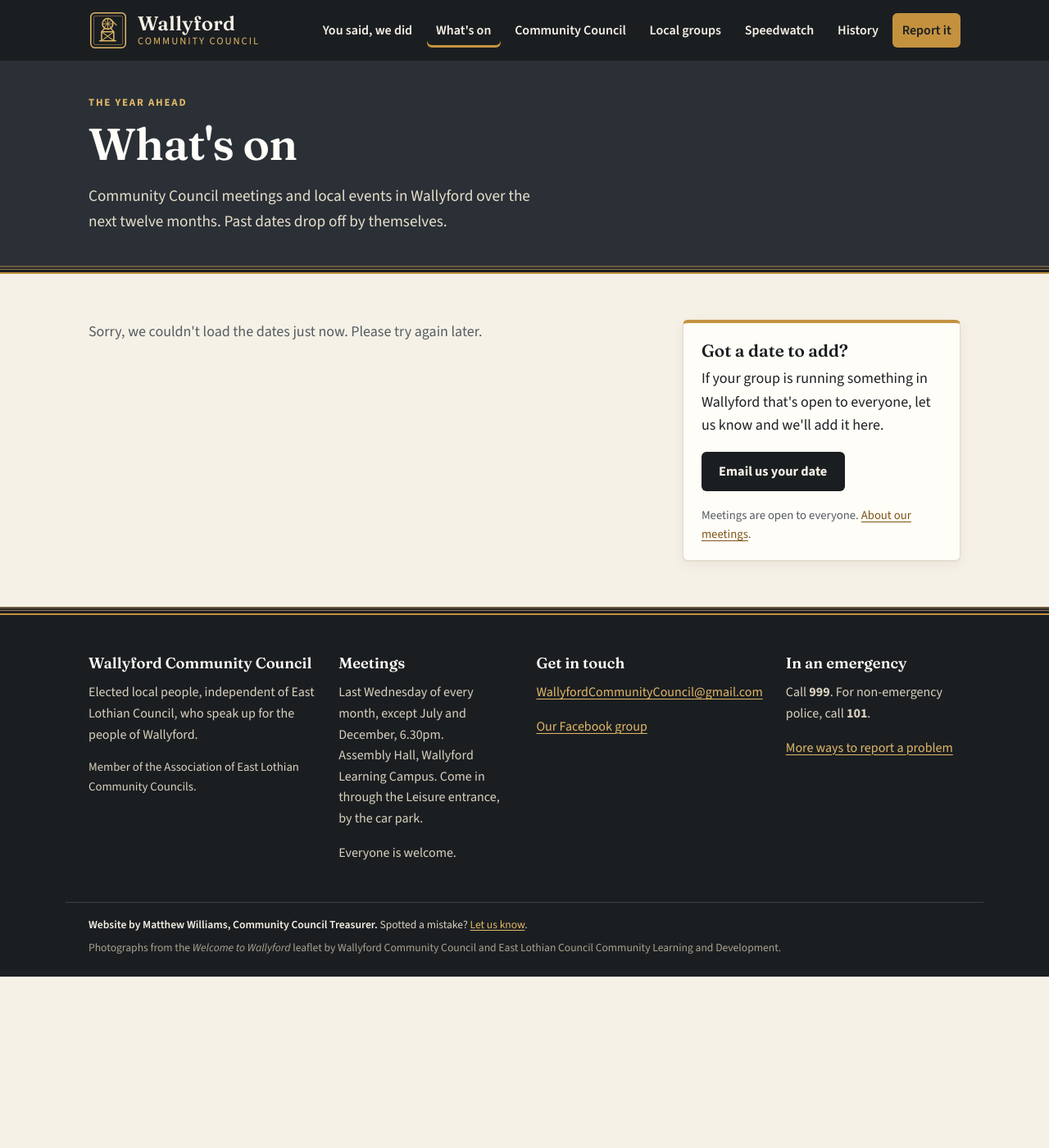
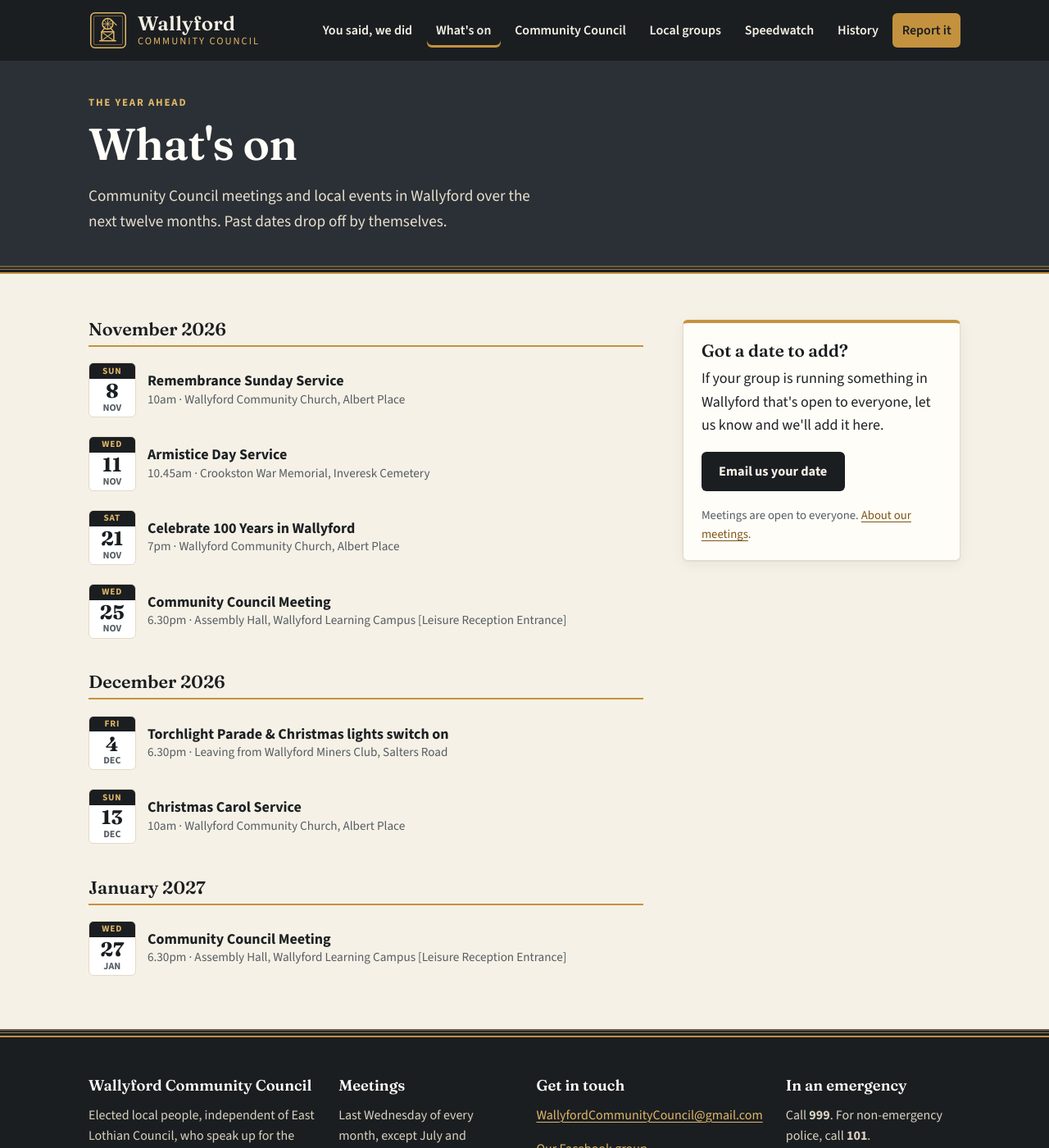
Before and after one commit to dochtie/wallyford-community-council, a Jekyll site: the page built from whats-on.html, in a window 1280 px wide and 1400 px high. Shown: the whole window at 82% size. Built offline with Jekyll 4.4.1, drawn with Linux system fonts in a browser that asks for light colours; part of the change alters nothing that is shown.

Commit message:
Back up the website dates every night (#46)
A GitHub Action saves the Upcoming dates tab into assets/data/events-backup.csv every night (only when it has changed) and asks GitHub Pages to rebuild. It refuses to save anything that isn't the expected tab, so a broken sheet keeps the last good copy. The site reads the live sheet first and falls back to the backup.

Co-Authored-By: Claude Opus 5.5 <noreply@anthropic.com>
Claude-Session: https://claude.ai/code/session_01AHWgmqwkD4cXXNannvNyAj

```diff
--- a/_layouts/default.html
+++ b/_layouts/default.html
@@ -55,7 +55,8 @@
       speedwatchSampleUrl: {{ '/assets/data/speedwatch-preview.csv' | relative_url | jsonify }},
       draft: {{ site.show_review_notes | jsonify }},
       base: {{ '/' | relative_url | jsonify }},
-      eventsUrl: {{ site.events_csv_url | jsonify }}
+      eventsUrl: {{ site.events_csv_url | jsonify }},
+      eventsBackupUrl: {{ '/assets/data/events-backup.csv' | relative_url | jsonify }}
     };
   </script>
   <script src="{{ '/assets/js/site.js' | relative_url }}?v={{ asset_version }}" defer></script>
--- /dev/null
+++ b/assets/data/events-backup.csv
@@ -0,0 +1,22 @@
+Date,Time,Event,Place,Link,Show on website
+08/11/2026,10:00,Remembrance Sunday Service,"Wallyford Community Church, Albert Place",,TRUE
+11/11/2026,10:45,Armistice Day Service,"Crookston War Memorial, Inveresk Cemetery",,TRUE
+21/11/2026,19:00,Celebrate 100 Years in Wallyford,"Wallyford Community Church, Albert Place",Facebook,TRUE
+25/11/2026,18:30,Community Council Meeting,"Assembly Hall, Wallyford Learning Campus [Leisure Reception Entrance]",,TRUE
+04/12/2026,18:30,Torchlight Parade & Christmas lights switch on,"Leaving from Wallyford Miners Club, Salters Road",,TRUE
+13/12/2026,10:00,Christmas Carol Service,"Wallyford Community Church, Albert Place",,TRUE
+27/01/2027,18:30,Community Council Meeting,"Assembly Hall, Wallyford Learning Campus [Leisure Reception Entrance]",,TRUE
+24/02/2027,18:30,Community Council Meeting,"Assembly Hall, Wallyford Learning Campus [Leisure Reception Entrance]",,FALSE
+31/03/2027,18:30,Community Council Meeting,"Assembly Hall, Wallyford Learning Campus [Leisure Reception Entrance]",,FALSE
+28/04/2027,18:30,Community Council Meeting,"Assembly Hall, Wallyford Learning Campus [Leisure Reception Entrance]",,FALSE
+26/05/2027,18:30,Community Council Meeting,"Assembly Hall, Wallyford Learning Campus [Leisure Reception Entrance]",,FALSE
+05/06/2027,11:15,Wallyford Children's Gala,Leaving from Wallyford Miners Club and then Wallyford Park,,FALSE
+30/06/2027,18:30,Community Council Meeting,"Assembly Hall, Wallyford Learning Campus [Leisure Reception Entrance]",,FALSE
+25/08/2027,18:30,Community Council Meeting,"Assembly Hall, Wallyford Learning Campus [Leisure Reception Entrance]",,FALSE
+10/09/2027,13:00,Battle of Pinkie Commemoration,"Pinkie Cleugh Memorial Stone, Salters Road",,FALSE
+29/09/2027,18:30,Community Council Meeting,"Assembly Hall, Wallyford Learning Campus [Leisure Reception Entrance]",,FALSE
+27/10/2027,18:30,Community Council Meeting,"Assembly Hall, Wallyford Learning Campus [Leisure Reception Entrance]",,FALSE
+11/11/2027,10:45,Armistice Day Service,"Crookston War Memorial, Inveresk Cemetery",,FALSE
+14/11/2027,10:00,Remembrance Sunday Service,"Wallyford Community Church, Albert Place",,FALSE
+24/11/2027,18:30,Community Council Meeting,"Assembly Hall, Wallyford Learning Campus [Leisure Reception Entrance]",,FALSE
+03/12/2027,18:30,Torchlight Parade & Christmas lights swiitch on,"Leaving from Wallyford Miners Club, Salters Road",,FALSE
--- a/assets/js/site.js
+++ b/assets/js/site.js
@@ -412,23 +412,38 @@
     return norm(a) === norm(b);
   }
 
-  // The "Upcoming dates" tab, fetched once per page and shared by the
-  // Coming up box, the What's on page and the "next meeting" and parade
-  // dates. Gives null if the sheet couldn't be loaded.
-  var sheetPromise = null;
-  function loadSheetEvents() {
-    if (sheetPromise) return sheetPromise;
-    var url = cfg.eventsUrl && String(cfg.eventsUrl).trim();
-    if (!url) return (sheetPromise = Promise.resolve([]));
-    sheetPromise = fetch(url, { cache: "no-cache" })
+  // Fetch a copy of the "Upcoming dates" tab and read its events. Fails if
+  // it isn't the tab we expect (an error page, or the Date or Event column
+  // is missing).
+  function fetchEvents(url) {
+    return fetch(url, { cache: "no-cache" })
       .then(function (res) {
         if (!res.ok) throw new Error("HTTP " + res.status);
         return res.text();
       })
       .then(function (text) {
         if (/^\s*</.test(text)) throw new Error("Expected CSV, got HTML");
-        return sheetEvents(parseCSV(text));
-      })
+        var rows = parseCSV(text);
+        var heads = (rows[0] || []).map(function (h) { return EVENT_COLUMNS[h.toLowerCase().replace(/[^a-z]/g, "")]; });
+        if (heads.indexOf("date") === -1 || heads.indexOf("title") === -1) throw new Error("Missing columns");
+        return sheetEvents(rows);
+      });
+  }
+
+  // The "Upcoming dates" tab, fetched once per page and shared by the
+  // Coming up box, the What's on page and the "next meeting" and parade
+  // dates. If the live sheet can't be read (deleted, unpublished, Google
+  // down), the nightly backup in assets/data/events-backup.csv is used
+  // instead. Gives null if neither can be loaded.
+  var sheetPromise = null;
+  function loadSheetEvents() {
+    if (sheetPromise) return sheetPromise;
+    var url = cfg.eventsUrl && String(cfg.eventsUrl).trim();
+    var backup = cfg.eventsBackupUrl && String(cfg.eventsBackupUrl).trim();
+    var useBackup = function () {
+      return backup ? fetchEvents(backup) : Promise.reject(new Error("No backup"));
+    };
+    sheetPromise = (url ? fetchEvents(url).catch(useBackup) : useBackup())
       .catch(function () { return null; });
     return sheetPromise;
   }
```
Also changed, not shown: .github/workflows/backup-dates.yml (added), README.md.
